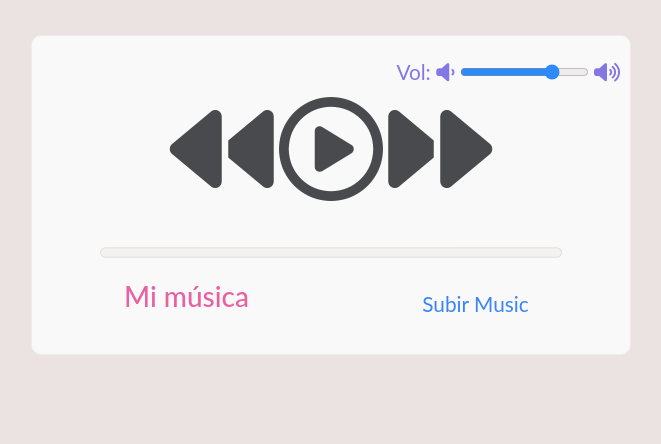
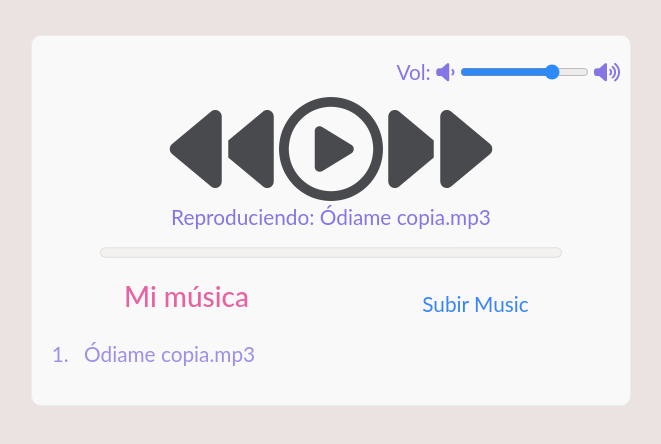
Before and after one commit to Jesus-7777/glaleria-Imagenes, a Flask app: page /radio in a window 1280 px wide. Shown: the part 76-520 px from the top of the page, without its empty margins (309-970 px from the left). Run offline with Flask 2, Linux system fonts and the light colour scheme; data that the repository does not hold is empty; some libraries are stand-ins or nearby versions.

Commit message:
cambios de reprodiuctor

```diff
--- a/static/js/radioJs.js
+++ b/static/js/radioJs.js
@@ -1,6 +1,7 @@
+
 //Array con el listado de canciones a mostrar en el reprodutor
 const canciones = [
-
+	"Ódiame copia.mp3"
 ];
 console.log(canciones)
 	var indiceActual = new Array(1)
--- a/templates/productos/crearAcortador.html
+++ b/templates/productos/crearAcortador.html
@@ -59,10 +59,6 @@
                   </div>
                 </div>
             </footer>
-
-
-
-
         </div>
     </div>
     </center>
```
